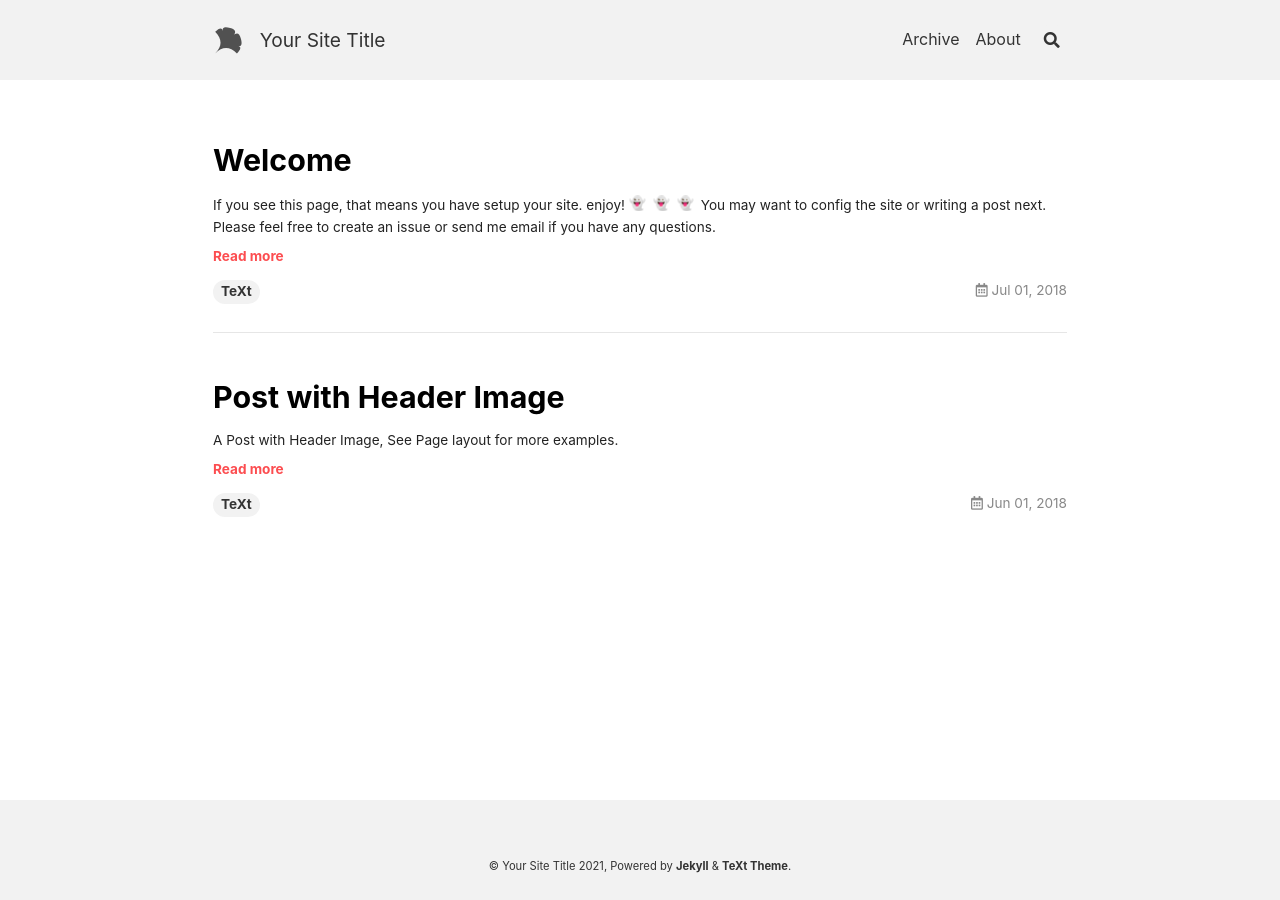
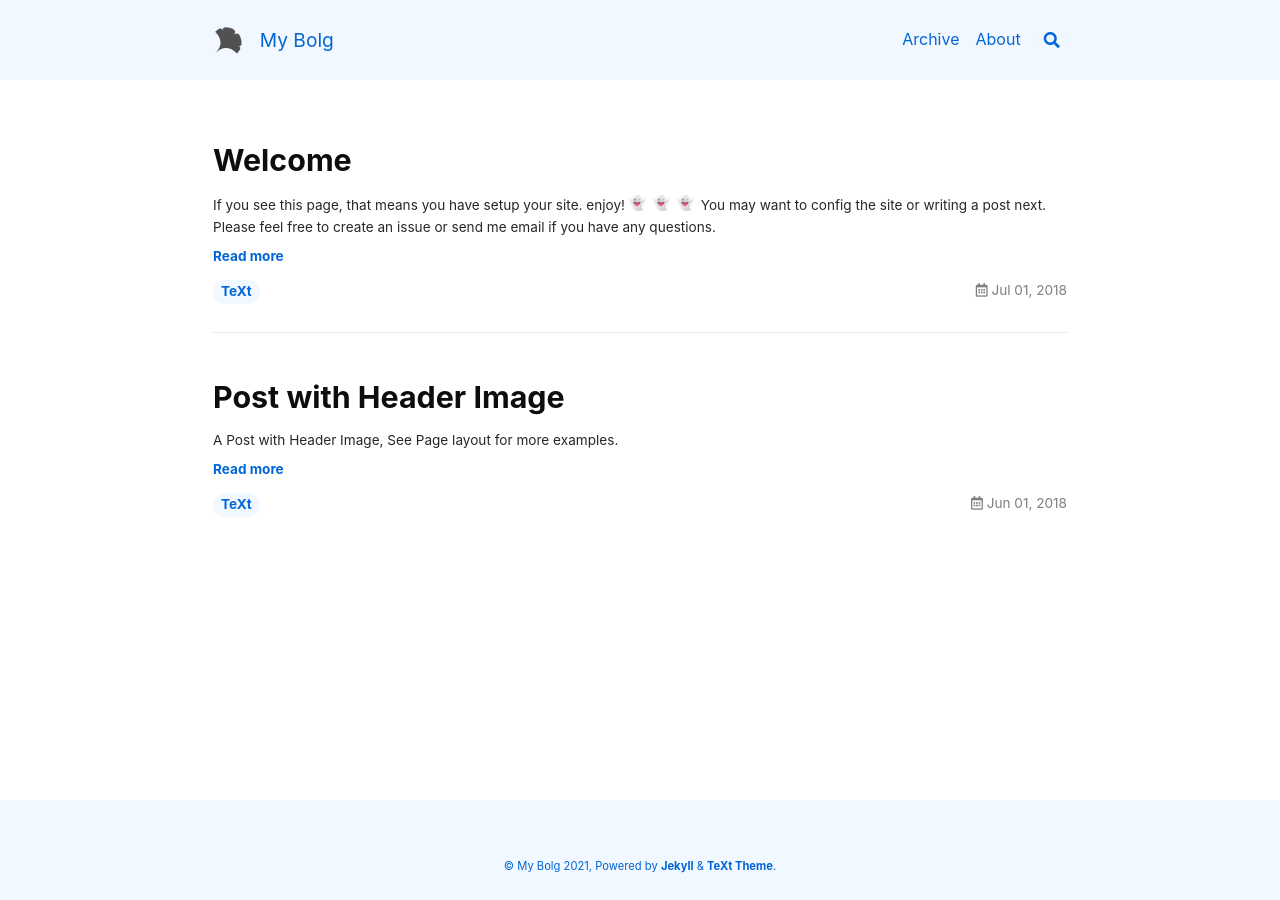
Before and after one commit to NCUTzyx/NCUTzyx.github.io, a Jekyll site: the page built from index.html, in a window 1280 px wide. Built offline with Jekyll 4.4.1, drawn with Linux system fonts in a browser that asks for light colours; nearby versions of some CDN libraries; emoji names are drawn with the system emoji font; the list of posts is cut into pages by our own code.

Commit message:
修改了config文件

```diff
--- a/_config.yml
+++ b/_config.yml
@@ -16,11 +16,11 @@
 
 ## => Site Settings
 ##############################
-text_skin: default # "default" (default), "dark", "forest", "ocean", "chocolate", "orange"
+text_skin: ocean # "default" (default), "dark", "forest", "ocean", "chocolate", "orange"
 highlight_theme: default # "default" (default), "tomorrow", "tomorrow-night", "tomorrow-night-eighties", "tomorrow-night-blue", "tomorrow-night-bright"
 url     : # the base hostname & protocol for your site e.g. https://www.someone.com
 baseurl : # does not include hostname
-title   : Your Site Title
+title   : My Bolg
 description: > # this means to ignore newlines until "Language & timezone"
   Your Site Description
 
```
